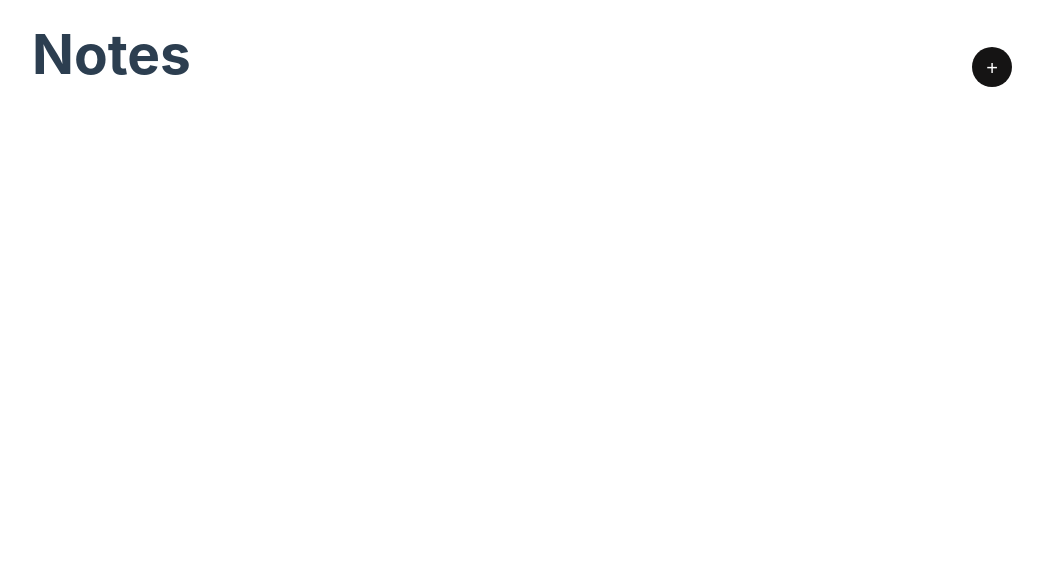
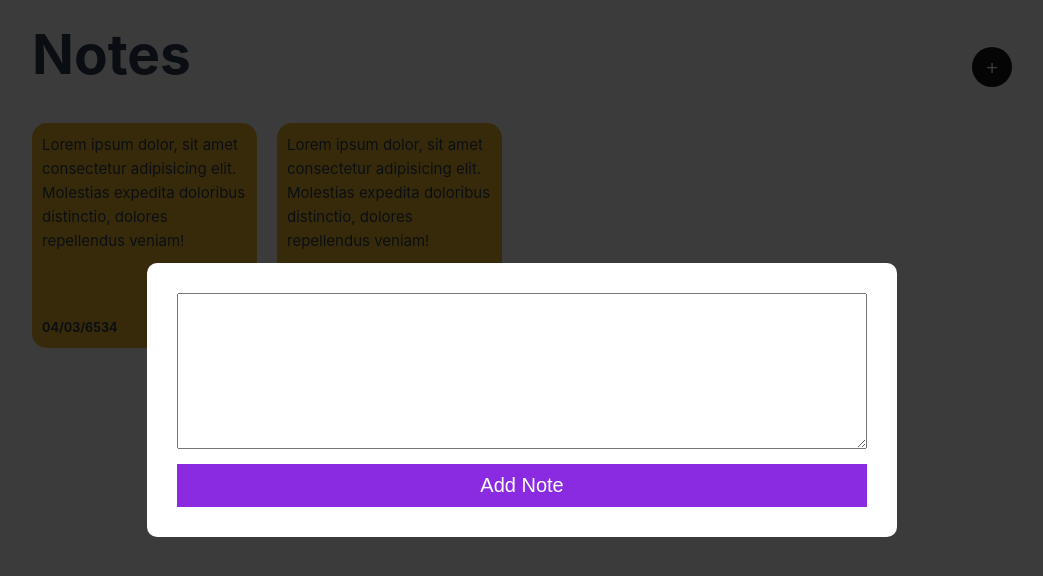
Before and after one commit to andriusmw/NoesAppVue, a Vue app in the folder NotesAppVue/: page / in a window 1280 px wide. Shown: the top 576 px of the page, without its empty margins (118-1161 px from the left). Built offline with nearby package versions, Linux system fonts and the light colour scheme.

Commit message:
styles of add note

```diff
--- a/NotesAppVue/src/App.vue
+++ b/NotesAppVue/src/App.vue
@@ -1,5 +1,13 @@
 <template>
   <main>
+
+    <div class="overlay">
+      <div class="modal">
+        <textarea name="note" id="note" cols="30" rows="10"></textarea>
+      <button>Add Note</button>
+      </div>
+    </div>
+
     <div class="container">
       <header>
         <h1>Notes</h1>
@@ -9,8 +17,19 @@
       <div class="card-container">
 
         <div class="card">
-          <p class="main-text"></p>
-          <p class="date"></p>
+          <p class="main-text">Lorem ipsum dolor, sit amet consectetur
+            adipisicing elit. Molestias expedita doloribus distinctio,
+            dolores repellendus veniam!</p>
+
+          <p class="date">04/03/6534</p>
+        </div>
+
+         <div class="card">
+          <p class="main-text">Lorem ipsum dolor, sit amet consectetur
+            adipisicing elit. Molestias expedita doloribus distinctio,
+            dolores repellendus veniam!</p>
+
+          <p class="date">04/03/6534</p>
         </div>
 
       </div>
@@ -20,6 +39,7 @@
 </template>
 
 <style scoped>
+/* ------------------ GENERAL STYLES --------------*/
   main {
     height:100vh;
     width: 100VW;
@@ -43,7 +63,7 @@
     font-size: 55px;
   }
 
-  button {
+ header button {
     border: none;
     padding: 10px;
     width: 40px;
@@ -55,4 +75,67 @@
     font-size: 20px;
   }
 
+  /* ---------------- CARD ----------------------*/
+
+  .card {
+    width: 225px;
+    height: 225px;
+    background-color: rgb(237, 182, 44);
+    padding: 10px;
+    border-radius: 15px;
+    display: flex;
+    flex-direction: column;
+    justify-content: space-between;
+    margin-right: 20px;
+    margin-bottom: 20px;
+
+  }
+
+  .date {
+    font-size: 12.5px;
+    font-weight: bold;
+  }
+
+  /* -----------card container -------*/
+  .card-container {
+    display: flex;
+    flex-wrap: wrap;
+  }
+
+  /* ---------- overlay -------------*/
+
+  .overlay {
+    position: absolute;
+    width: 100%;
+    height: 100%;
+    background-color: rgba(0, 0, 0, 0.77);
+    z-index: 10;
+    display: flex;
+    align-items: center;
+    justify-content: center;
+  }
+
+  .modal {
+    width: 750px;
+    background-color: white;
+    border-radius: 10px;
+    padding: 30px;
+    position: relative;
+    display: flex;
+    flex-direction: column;
+
+  }
+
+  .modal button {
+    padding: 10px 20px;
+    font-size: 20px;
+    width: 100%;
+    background-color: blueviolet;
+    border: none;
+    color: white;
+    cursor: pointer;
+    margin-top: 15px;
+
+  }
+
 </style>
```
